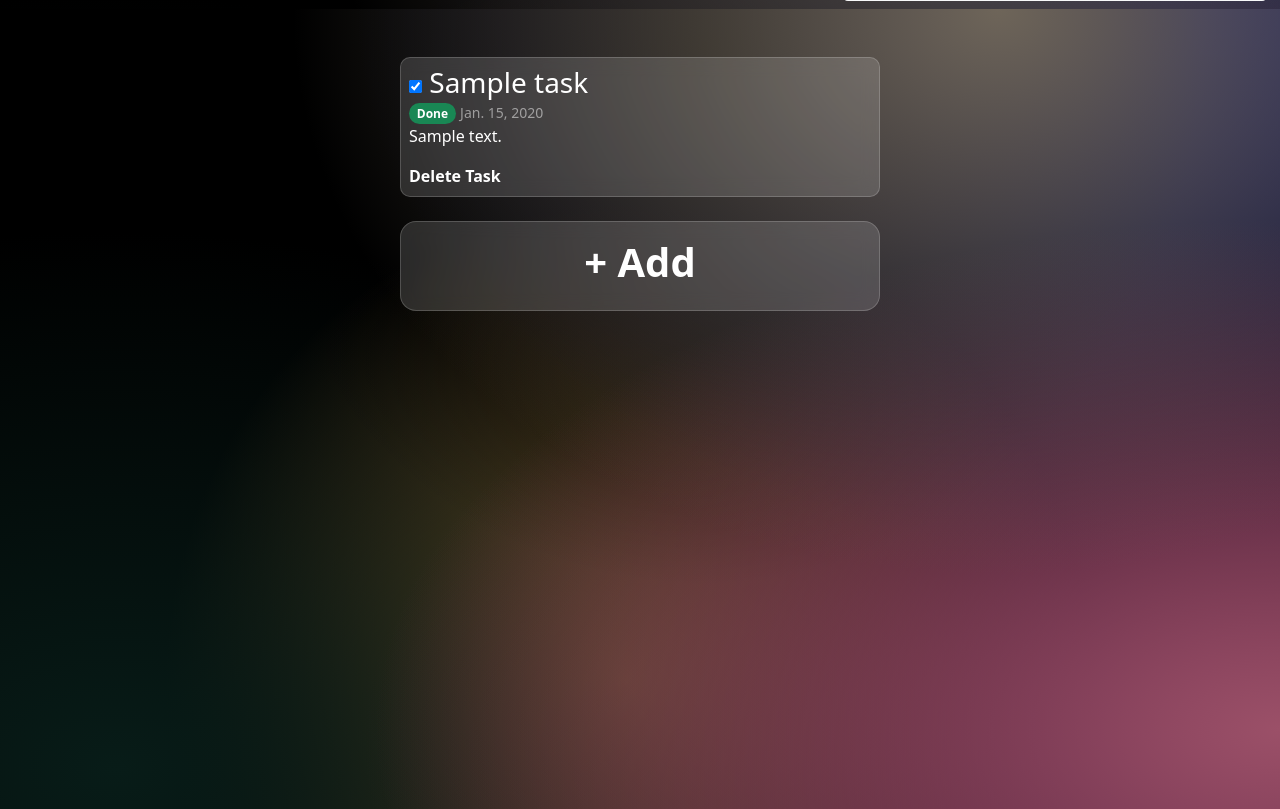
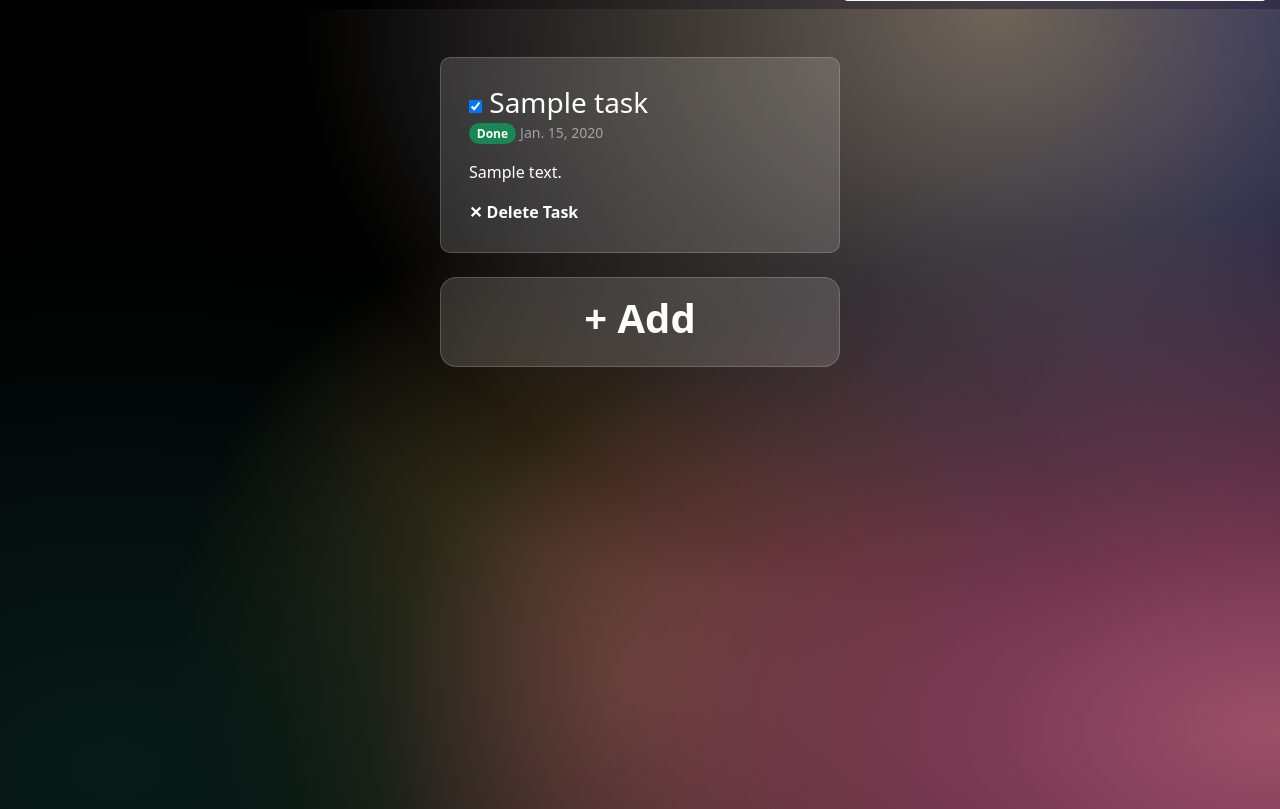
Before and after one commit to velkyrie/Tugas2Jingga, a Django app: page /todolist/ in a window 1280 px wide. Shown: the part 321-1130 px from the top of the page. Run offline with Django 4.2, Linux system fonts and the light colour scheme; a user stored in the database is signed in; tables that the repository leaves empty hold one stand-in row (values such as "Sample post").

Commit message:
minor html changes

```diff
--- a/templates/base.html
+++ b/templates/base.html
@@ -57,10 +57,24 @@
         border-radius: 10px;
         border: 1px solid rgba(255, 255, 255, 0.18);
         padding: -0.5;
-        width: 30rem;
+        width: 25rem;
         max-height: 18rem;
         transition: 0.2s;
 
+    }
+
+    .card-todo:hover {
+        box-shadow: 0 8px 32px 0 rgba(147, 137, 150, 0.37);
+    }
+
+    .navbar-brand{
+        transition: 0.2s;
+    }
+
+    .navbar-brand:hover{
+        color:white !important;
+        text-decoration: underline;
+        text-shadow: 0px 2px 9px rgba(255, 246, 251, 0.50);
     }
 
     .bg-glass:hover {
--- a/todolist/templates/todolist.html
+++ b/todolist/templates/todolist.html
@@ -9,26 +9,27 @@
   </nav>
 <body>
     <section class="vh-100 gradient-custom">
-        <div class="container-fluid overflow-auto py-5 h-100">
+        <div class="container-md overflow-auto py-5 h-100">
             <div class="row-2 d-flex justify-content-center align-items-center w-90">
                     <div class="container-fluid h-100 flex">
                         <section class="overflow-auto">
                             {% for todolist in list_todo %}
                                     <div class="card-deck text-white">
-                                    <div class="container-fluid card-todo p-2 md-2">
-                                        <div class="card-body">
+                                    <div class="container-fluid card-todo p-4 md-2">
+                                        <div class="card-body p-1">
                                             {% if todolist.is_finished %}
                                                  <h3 class="card-title bold"> <input type="checkbox" name="check"
                                                     onclick="location.href=`{% url 'todolist:update_task' todolist.id %}`" checked /> {{todolist.title}}</h3>
-                                                <span class="badge rounded-pill bg-success">Done</span>
+                                                <p class="badge rounded-pill bg-success">Done</p>
                                                 {% else %}
                                                 <h3 class="card-title bold"> <input type="checkbox" name="check"
                                                     onclick="location.href=`{% url 'todolist:update_task' todolist.id %}`" /> {{todolist.title}}</h3>
-                                                <span class="badge rounded-pill bg-light text-dark">Unfinished</span>
+                                                <p class="badge rounded-pill bg-light text-dark">Unfinished</p>
                                                 {% endif %}
-                                            <small class="text-white-50">{{todolist.date}}</small>
+                                            <small class="text-white-50">{{todolist.date}}<br></small>
+
                                             <p class="card-text">{{todolist.description}}</p>
-                                            <p class="card-text"><a class="link-primary" href="{% url 'todolist:delete_task' todolist.id %}">Delete Task</a></p>
+                                            <p class="card-text"><a class="link-primary" href="{% url 'todolist:delete_task' todolist.id %}"> 	&#10005; Delete Task</a></p>
                                         </div>
                                     </div>
             <br>
```
